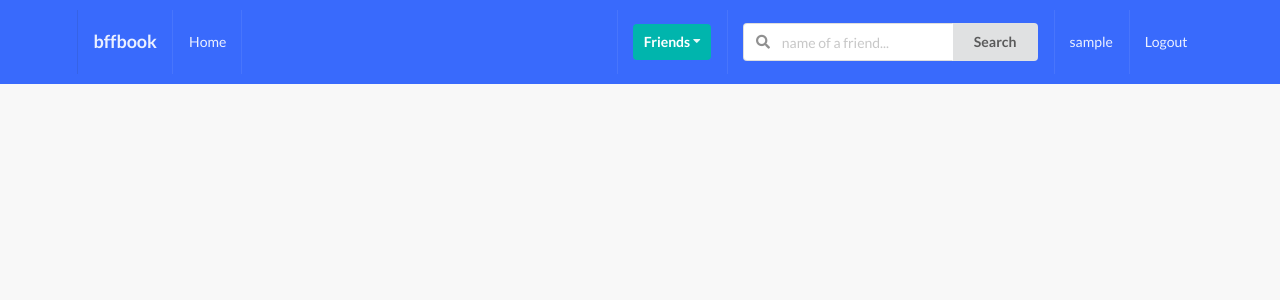
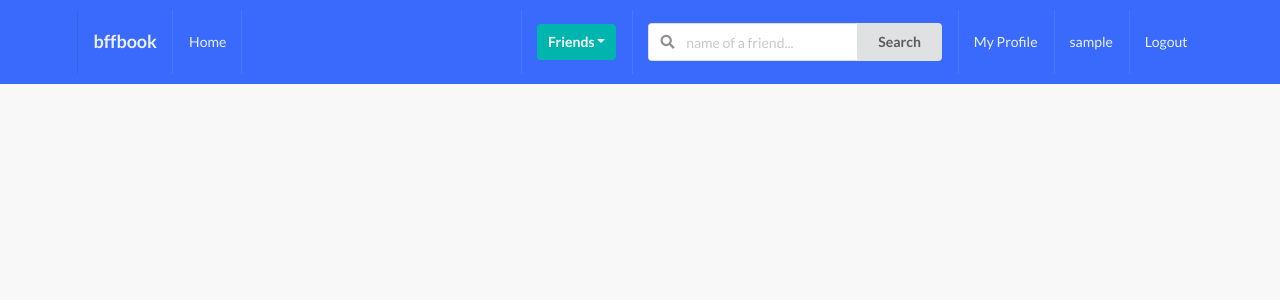
Before and after one commit to SimonOkello/socialapp, a Django app: template templates/base.html in a window 1280 px wide. Shown: the top 300 px of the page. Run offline with Django 3.2, Linux system fonts and the light colour scheme; the template is opened without the code that fills it, so the values that code supplies are empty; the visitor is signed in with stand-in values (Sample User, id 1); some libraries are stand-ins or nearby versions.

Commit message:
more code on profile app

```diff
--- a/bffbook/urls.py
+++ b/bffbook/urls.py
@@ -4,8 +4,12 @@ from django.conf import settings
 from django.conf.urls.static import static
 from django.urls.conf import include
 
+from .views import home_view
+
 urlpatterns = [
     path('admin/', admin.site.urls),
+    path('',home_view, name='home-view'),
+    path('profiles/', include('profiles.urls')),
 ]
 
 urlpatterns +=static(settings.MEDIA_URL, document_root=settings.MEDIA_ROOT)
--- a/profiles/models.py
+++ b/profiles/models.py
@@ -16,6 +16,11 @@ class Profile(models.Model):
     slug = models.SlugField(unique=True, blank=True)
     updated = models.DateTimeField(auto_now=True)
     created = models.DateTimeField(auto_now_add=True)
+
+    def get_friends(self):
+        return self.friends.all()
+    def get_friends_no(self):
+        return self.friends.all().count()
 
     def __str__(self):
         return self.user.username
--- a/profiles/templates/profiles/profile.html
+++ b/profiles/templates/profiles/profile.html
@@ -20,7 +20,6 @@ Profile
         <form action="" method="POST" class="ui form" enctype="multipart/form-data">
             {% csrf_token %}
             {{form.as_p}}
-            <button type="submit" class="ui positive button">Update Profile</button>
       </div>
     </div>
     <div class="actions">
@@ -71,6 +70,10 @@ Profile
                     <td>{{obj.bio}}</td>
                 </tr>
                 <tr>
+                  <td>Number of friends</td>
+                  <td>{{obj.get_friends_no}}</td>
+              </tr>
+                <tr>
                   <td>Number of posts</td>
                   <td>{{obj.posts_count}}</td>
               </tr>
--- a/profiles/urls.py
+++ b/profiles/urls.py
@@ -1 +1,7 @@
 from django.urls import path
+from .views import profile_view
+
+app_name='profiles'
+urlpatterns =[
+    path('my-profile/', profile_view, name='profile-view')
+]
--- a/templates/main/navbar.html
+++ b/templates/main/navbar.html
@@ -1,10 +1,10 @@
 <div class="ui inverted menu nav mb-7">
     <div class="ui container">
-      <a href="" class="item">
+      <a href="{% url 'home-view' %}" class="item">
           <h3>bffbook</h3>
       </a>
       {% if request.user.is_authenticated %}
-      <a href="" class="item">
+      <a href="{% url 'home-view' %}" class="item">
           Home
       </a>
       {% endif %}
@@ -36,6 +36,9 @@
                   </div>
               </form>
               </div>
+              <a href="{% url 'profiles:profile-view' %}" class="item">
+                My Profile
+           </a>
 
               <a href="" class="item">
                    {{ request.user }}
```
Also changed, not shown: profiles/forms.py (+9 -0 lines), profiles/views.py (+14 -0 lines).
